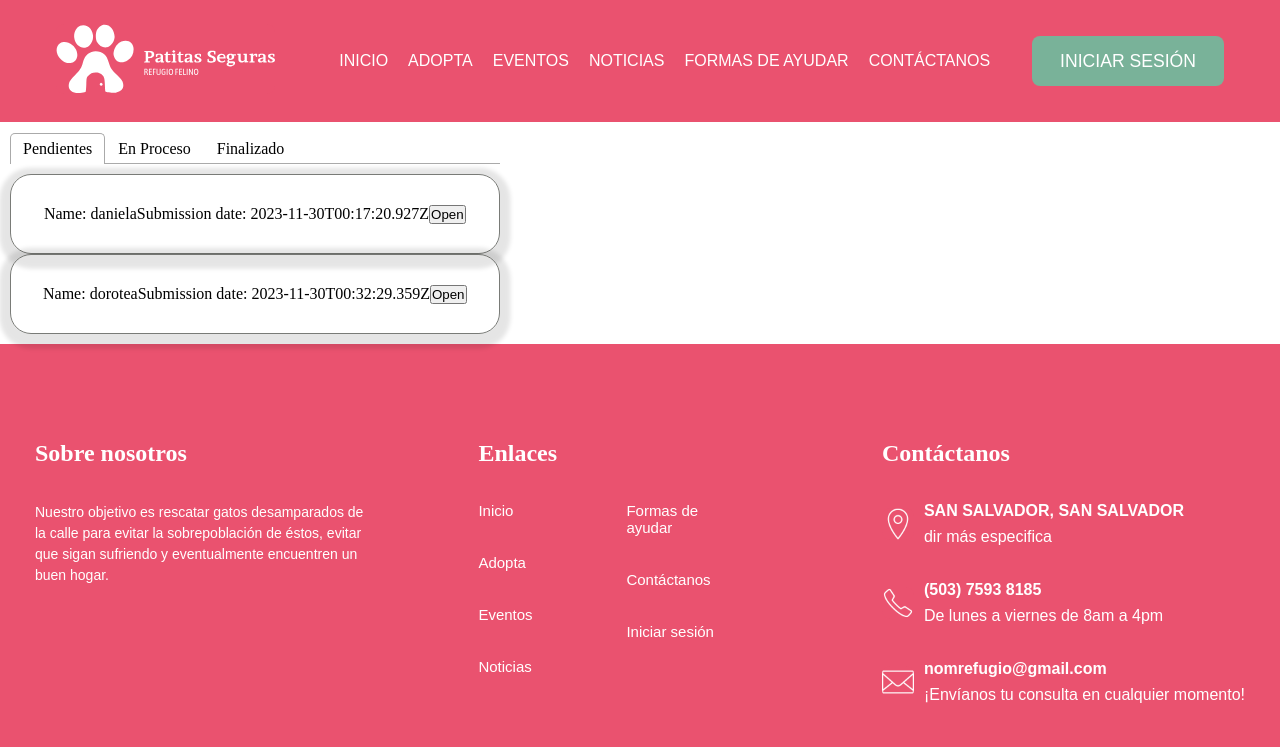
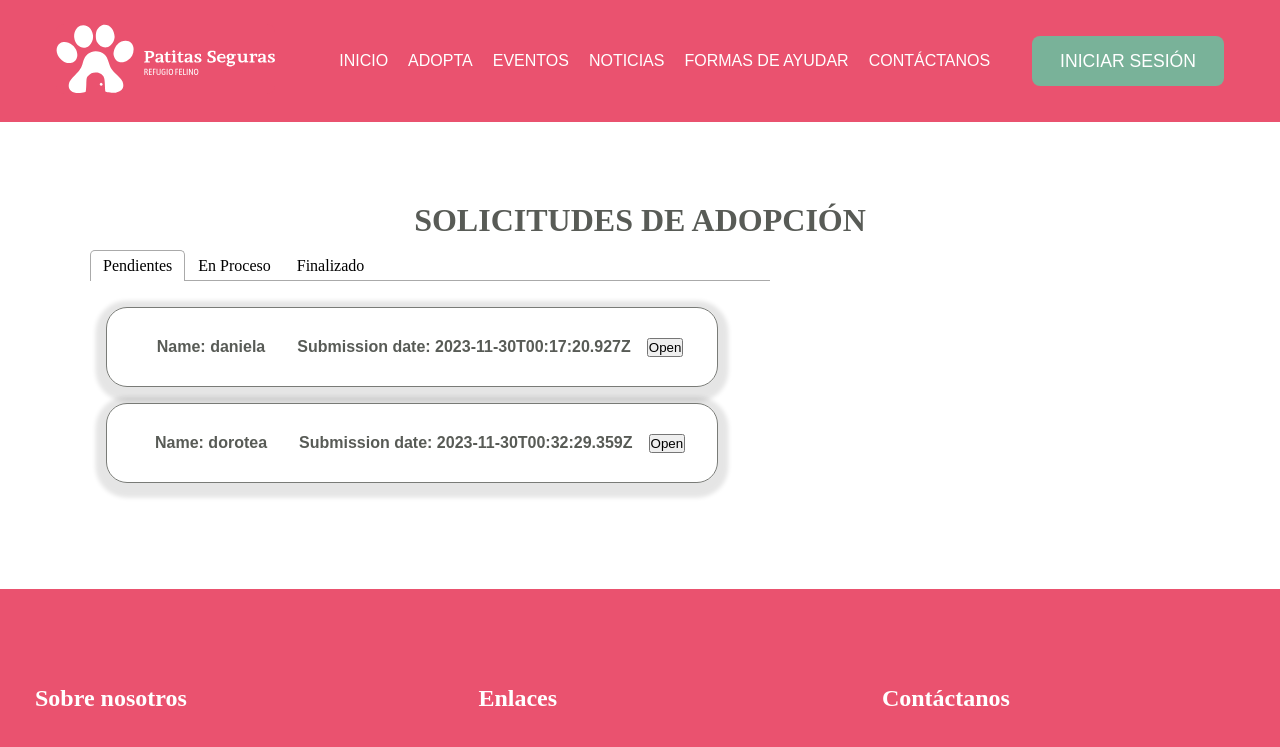
Before and after one commit to valeor0224/Proyecto-web, a React (Vite) app in the folder proyecto-equipo-13-sec-01-powerpuffs-client/: page /VerSoliAdop in a window 1280 px wide. Shown: the top 747 px of the page. Built offline with nearby package versions, Linux system fonts and the light colour scheme; a web font is replaced by a local one.

Commit message:
solicitudes adopcion admin almost done

```diff
--- a/proyecto-equipo-13-sec-01-powerpuffs-client/src/components/cards/AdopcionAdminCard/AdopcionAdminCard.css
+++ b/proyecto-equipo-13-sec-01-powerpuffs-client/src/components/cards/AdopcionAdminCard/AdopcionAdminCard.css
@@ -1,6 +1,6 @@
 .AdopcionAdmin-Container{
     display: flex;
-    flex-direction: column;
+    flex-direction: row;
 }
 
 .AdopcionAdmin-Card {
@@ -10,9 +10,17 @@
     border: 0.526px solid rgba(88, 91, 86, 0.80);
     box-shadow: 0px 4.20584px 4.20584px 10.5146px rgba(0, 0, 0, 0.10);
     height: 80px;
-    max-width: 500px;
+    min-width: 500px;
     align-items: center;
     justify-content: center;
     text-align: center;
     padding: 2rem;
+    margin: 1rem;
+    color: var(--dark-gray);
+    font-family: var(--info-font);
+    font-weight: bold;
 }
+
+.AdopcionAdmin-Card p{
+    margin: 1rem;
+}
--- a/proyecto-equipo-13-sec-01-powerpuffs-client/src/components/cards/AdopcionAdminCard/AdopcionAdminCard.jsx
+++ b/proyecto-equipo-13-sec-01-powerpuffs-client/src/components/cards/AdopcionAdminCard/AdopcionAdminCard.jsx
@@ -12,6 +12,7 @@ function AdopcionAdminCard() {
 
   return (
     <div className="AdopcionAdmin-Container">
+      <div className='container-cards-adop'>
         {formSubmissions.map((submission, index) => (
           <div key={index} className="AdopcionAdmin-Card">
             <p>Name: {submission.nombre}</p>
@@ -25,10 +26,16 @@ function AdopcionAdminCard() {
           </div>
         ))}
 
+      </div>
+
+      <div className='displayadopadmin-container'>
         {/* Display DisplayAdopAdmin when selectedData is available */}
         {selectedData && (
           <DisplayAdopAdmin data={selectedData} onClose={() => setSelectedData(null)} />
         )}
+
+      </div>
+
     </div>
   );
 }
--- a/proyecto-equipo-13-sec-01-powerpuffs-client/src/pages/VerSoliAdop/VerSoliAdop.css
+++ b/proyecto-equipo-13-sec-01-powerpuffs-client/src/pages/VerSoliAdop/VerSoliAdop.css
@@ -1,5 +1,11 @@
 .SoliAdop{
     display: flex;
-    flex-direction: row;
+    flex-direction: column;
+    padding: 5rem;
+}
 
+.titulo-soliadop{
+    color: var(--dark-gray);
+    font-family: var(--titles-font);
+    align-self: center;
 }
--- a/proyecto-equipo-13-sec-01-powerpuffs-client/src/pages/VerSoliAdop/VerSoliAdop.jsx
+++ b/proyecto-equipo-13-sec-01-powerpuffs-client/src/pages/VerSoliAdop/VerSoliAdop.jsx
@@ -9,8 +9,8 @@ function VerSoliAdop() {
   return (
     <>
       <div className="SoliAdop">
+        <h1 className='titulo-soliadop'>SOLICITUDES DE ADOPCIÓN</h1>
       <EstadoSoliCardAdmin />
-      <DisplayAdopAdmin />
       </div>
     </>
   );
```
Lines whose indentation alone changed are shown as unchanged.
